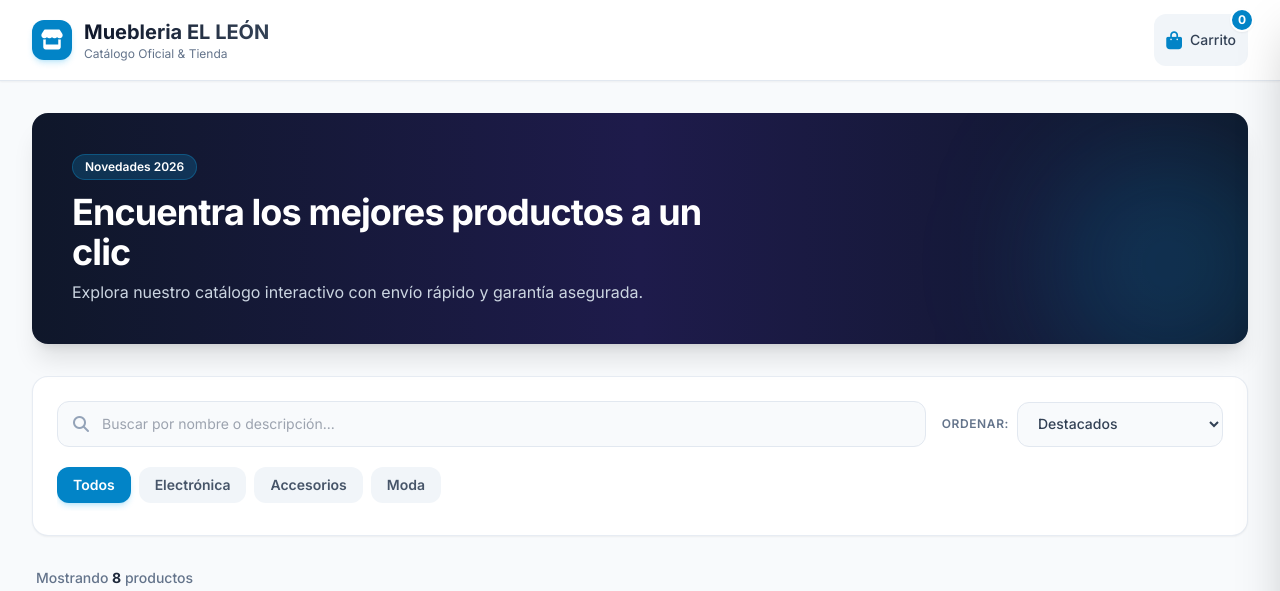
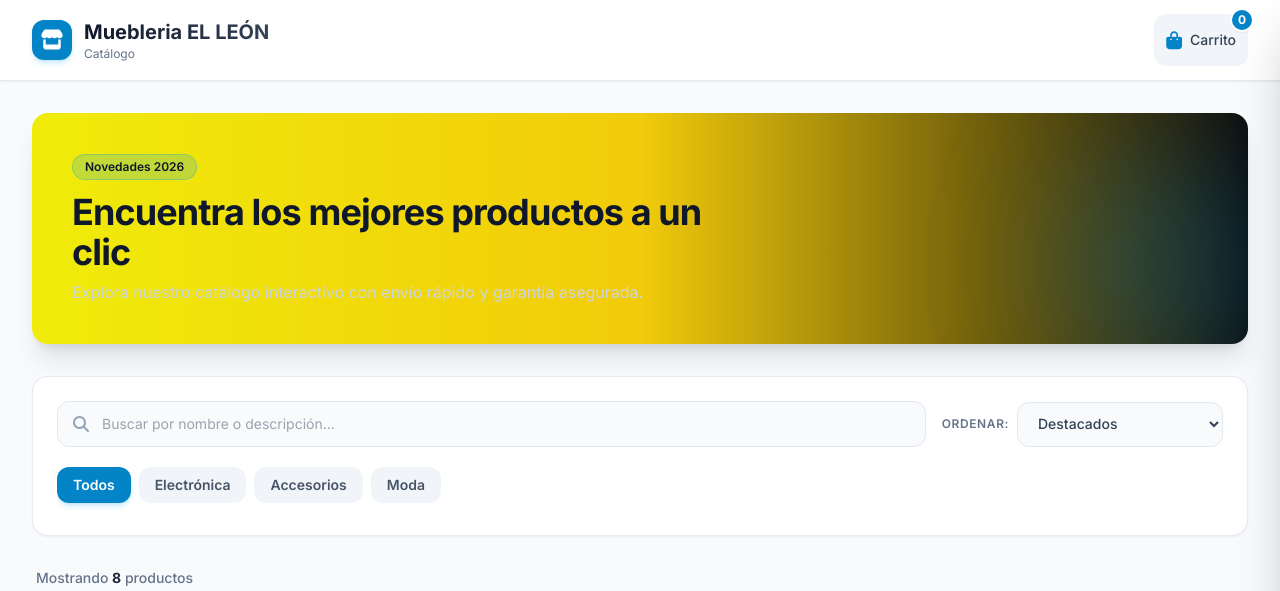
Before and after one commit to DarioCar86/mi-catalogo, a plain HTML site: page index.html in a window 1280 px wide. Shown: the top 591 px of the page. Drawn offline with nearby package versions, Linux system fonts and the light colour scheme.

Commit message:
Update index.html

```diff
--- a/index.html
+++ b/index.html
@@ -56,7 +56,7 @@
                 </div>
                 <div>
                     <h1 class="text-xl font-bold bg-gradient-to-r from-slate-900 to-slate-700 bg-clip-text text-transparent">Muebleria EL LEÓN</h1>
-                    <p class="text-xs text-slate-500 hidden sm:block">Catálogo Oficial & Tienda</p>
+                    <p class="text-xs text-slate-500 hidden sm:block">Catálogo</p>
                 </div>
             </div>
 
@@ -75,7 +75,7 @@
     <main class="flex-grow max-w-7xl w-full mx-auto px-4 sm:px-6 lg:px-8 py-8">
 
         <!-- Banner / Hero -->
-        <div class="mb-8 rounded-2xl bg-gradient-to-r from-slate-900 via-indigo-950 to-slate-900 text-white p-6 sm:p-10 shadow-xl relative overflow-hidden">
+        <div class="mb-8 rounded-2xl bg-gradient-to-r from-[#F0EC0A] via-[#F2CB0A] to-[#0D0C0C] text-slate-900 p-6 sm:p-10 shadow-xl relative overflow-hidden">
             <div class="absolute -right-10 -bottom-10 w-60 h-60 bg-brand-500/20 rounded-full blur-3xl pointer-events-none"></div>
             <div class="relative z-10 max-w-2xl">
                 <span class="inline-block px-3 py-1 bg-brand-500/20 text-brand-300 rounded-full text-xs font-semibold mb-3 border border-brand-500/30">Novedades 2026</span>
```
